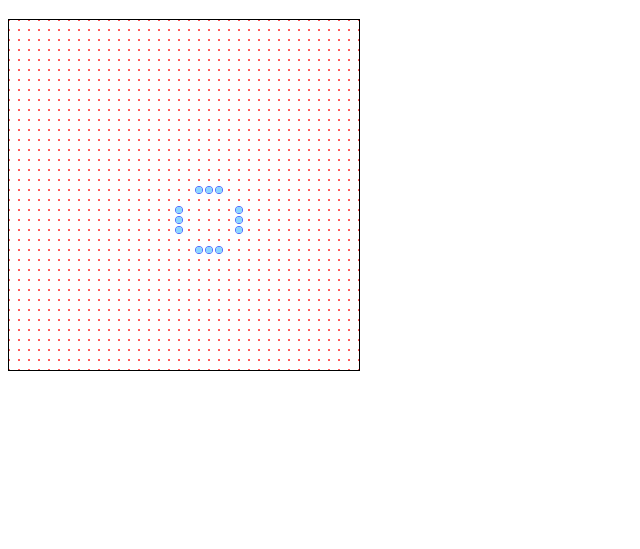
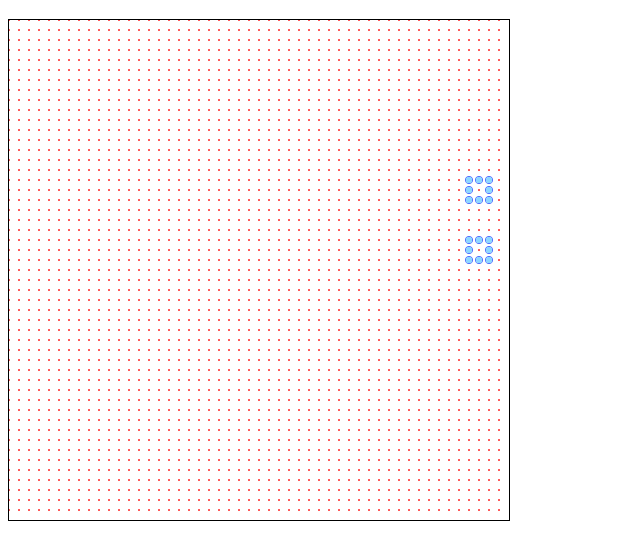
Before and after one commit to CandlelightDoener/ConwaysGameOfLife_c9, a website: page public/index.html in a window 1280 px wide. Shown: the part 61-610 px from the top of the page, without its empty margins (0-640 px from the left). Drawn offline with Linux system fonts and the light colour scheme.

Commit message:
some new starting points

```diff
--- a/public/conwaysGameOfLife.js
+++ b/public/conwaysGameOfLife.js
@@ -43,21 +43,32 @@ function World() {
     }
 }
 
-World.prototype.createRandomStartingPopulation = function() {
+World.prototype.createStartingPopulation = function() {
+    this.createOscillatingCrossAt(47,20);
+}
 
-    var a=20, b=20;
+World.prototype.createGliderAt = function(a, b) {
+    this.cells[a][b].letLive();
+    this.cells[a+1][b].letLive();
+    this.cells[a+2][b].letLive();
+    this.cells[a+2][b-1].letLive();
+    this.cells[a+1][b-2].letLive();
+}
+
+World.prototype.createOscillatingCrossAt = function(a, b) {
     this.cells[a][b].letLive();
     this.cells[a-1][b].letLive();
     this.cells[a+1][b].letLive();
     this.cells[a][b-1].letLive();
     this.cells[a][b+1].letLive();
+}
 
-/*
+World.prototype.createRandomCluster = function() {
+
     for(var i=22; i<28; i++)
         for(var j=22; j<28; j++)
             if(Math.random() > 0.5)
                 this.cells[i][j].letLive();
-*/
 }
 
 World.prototype.getLatestPopulation = function() {
--- a/public/index.html
+++ b/public/index.html
@@ -17,8 +17,8 @@
             </h1>
             <canvas
                 id="world"
-                width="350"
-                height="350"
+                width="500"
+                height="500"
                 style="border:1px solid #000000;">
                 Canvas wird vom Browser nicht unterstützt
             </canvas>
@@ -27,12 +27,12 @@
 
         <script>
             var world = new World();
-            world.createRandomStartingPopulation();
+            world.createStartingPopulation();
             drawPopulation(world.getLatestPopulation(), 'world');
 
             window.setInterval(function(){
                 evolveAndDraw();
-            }, 500);
+            }, 300);
 
 
             function evolveAndDraw() {
```
